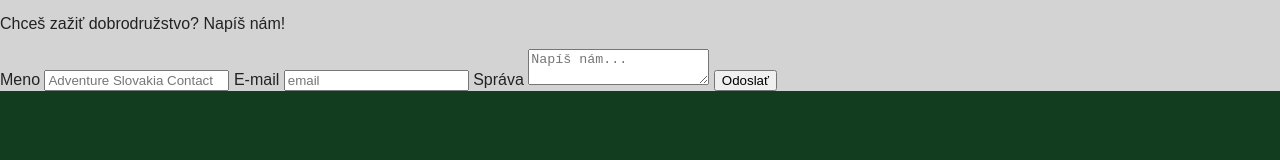
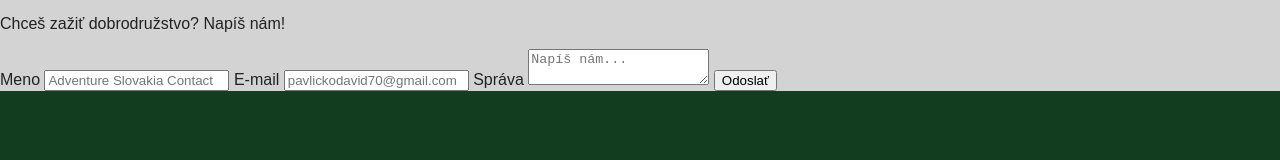
Before and after one commit to pavlickodavid70-rgb/AdventureWeb, a plain HTML site: page index.html in a window 1280 px wide. Shown: the part 4797-4957 px from the top of the page. Drawn offline with Linux system fonts and the light colour scheme.

Commit message:
Add files via upload

```diff
--- a/index.html
+++ b/index.html
@@ -237,7 +237,7 @@
        <input type="text" id="meno" name="meno" placeholder="Adventure Slovakia Contact" required>
 
         <label for="email">E-mail</label>
-        <input type="email" id="email" name="email" placeholder="email" required>
+        <input type="email" id="email" name="email" placeholder="pavlickodavid70@gmail.com" required>
         <label for="sprava">Správa</label>
         <textarea id="sprava" name="sprava" placeholder="Napíš nám..." required></textarea>
 
```
